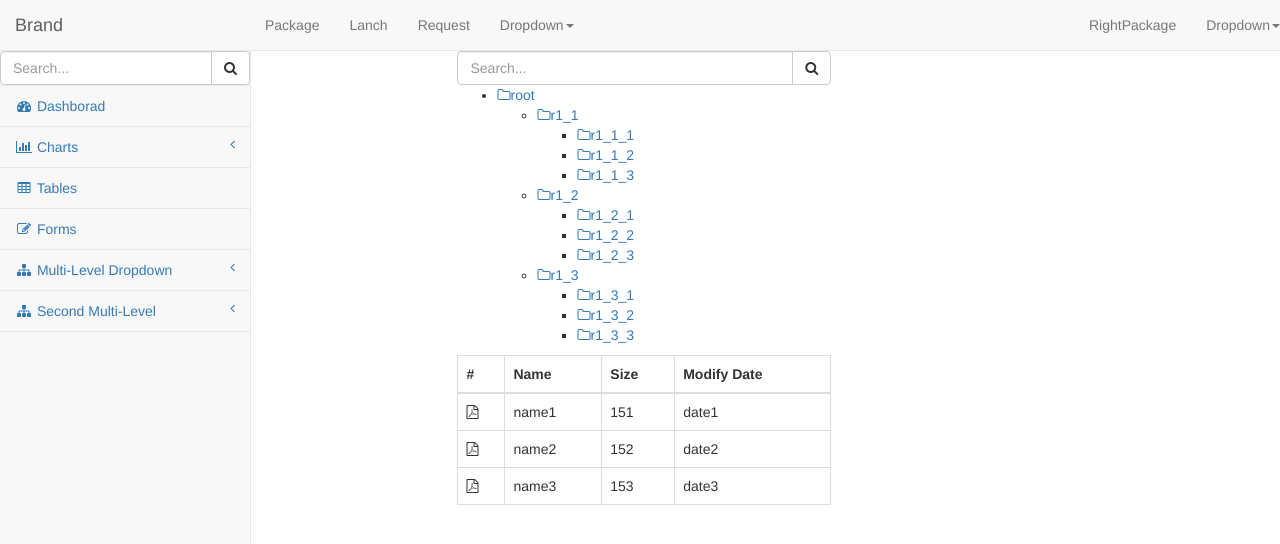
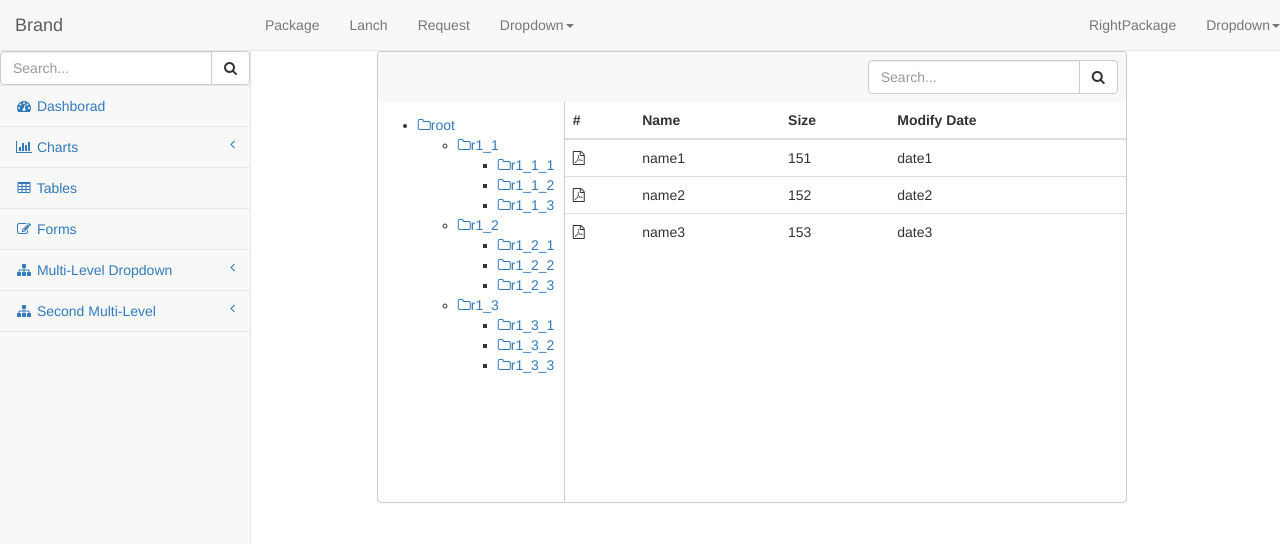
Before and after one commit to wiki1024/sam-bs, a React app: page / in a window 1280 px wide. Shown: the top 544 px of the page. Built offline with nearby package versions, Linux system fonts and the light colour scheme.

Commit message:
less file manager

```diff
--- a/src/App.js
+++ b/src/App.js
@@ -12,7 +12,7 @@ export default class App extends Component {
        <div id= 'page-wrapper' >
           <FluidContainer >
           	<Row>
-    	      	<Column md={ { col: 5, offset:2 } } >
+    	      	<Column md={ { col: 5, offset:1 } } >
     	      		{
                   (() =>{
                     if(router==='fileManagerDemo'){
--- a/src/components/FileManager/index.js
+++ b/src/components/FileManager/index.js
@@ -18,12 +18,14 @@ const FileManager = (props) => {
 				</div>
 				<div className='content-container'>
 					<div className='folder' >
-						{ renderFolderStructure(root) }
+
+							{ renderFolderStructure(root) }
+
 					</div>
 					<div className='divider'>
 					</div>
-					<div className='file-conainer' >
-					<table className="table table-bordered">
+					<div className='file-container' >
+					<table className="table">
 					    <thead>
 					      <tr>
 					      	<th>#</th>
--- /dev/null
+++ b/src/style/less/site/fileManager.less
@@ -0,0 +1,41 @@
+.fileManager {
+	border: 1px solid #ccc;
+	box-shadow: inset 0 1px 1px rgba(0, 0, 0, 0.075);
+	border-radius: 4px;
+	width: 750px;
+
+	.control-container{
+		.clearfix();
+		background-color: @navbar-default-bg;
+		padding: 8px;
+		border-radius: 4px;
+
+		.input-group{
+			width: 250px;
+			.pull-right();
+		}
+
+	}
+
+	.content-container{
+		display: table;
+		width: 100%;
+		min-height: 400px;
+		.folder{
+			display: block;
+			overflow: auto;
+		}
+		.divider{
+			display: table-cell;
+			width: 0;
+			border-left: 1px solid #ccc;
+		}
+		.file-container{
+			display: table-cell;
+			width: 75%;
+			table{
+
+			}
+		}
+	}
+}
--- a/src/style/less/site/main.less
+++ b/src/style/less/site/main.less
@@ -3,3 +3,4 @@
 @import "./sidebar.less";
 @import "./datePicker.less";
 @import "./selection.less";
+@import "./fileManager.less";
```
